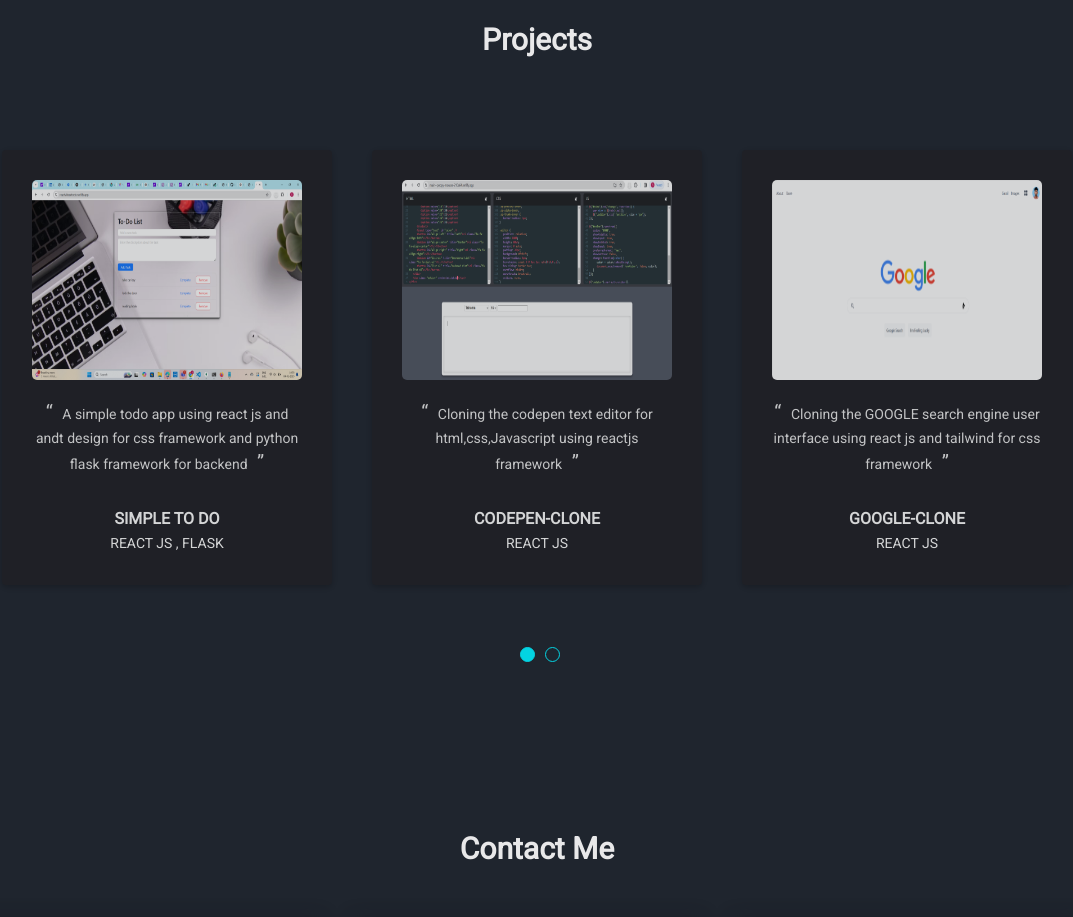
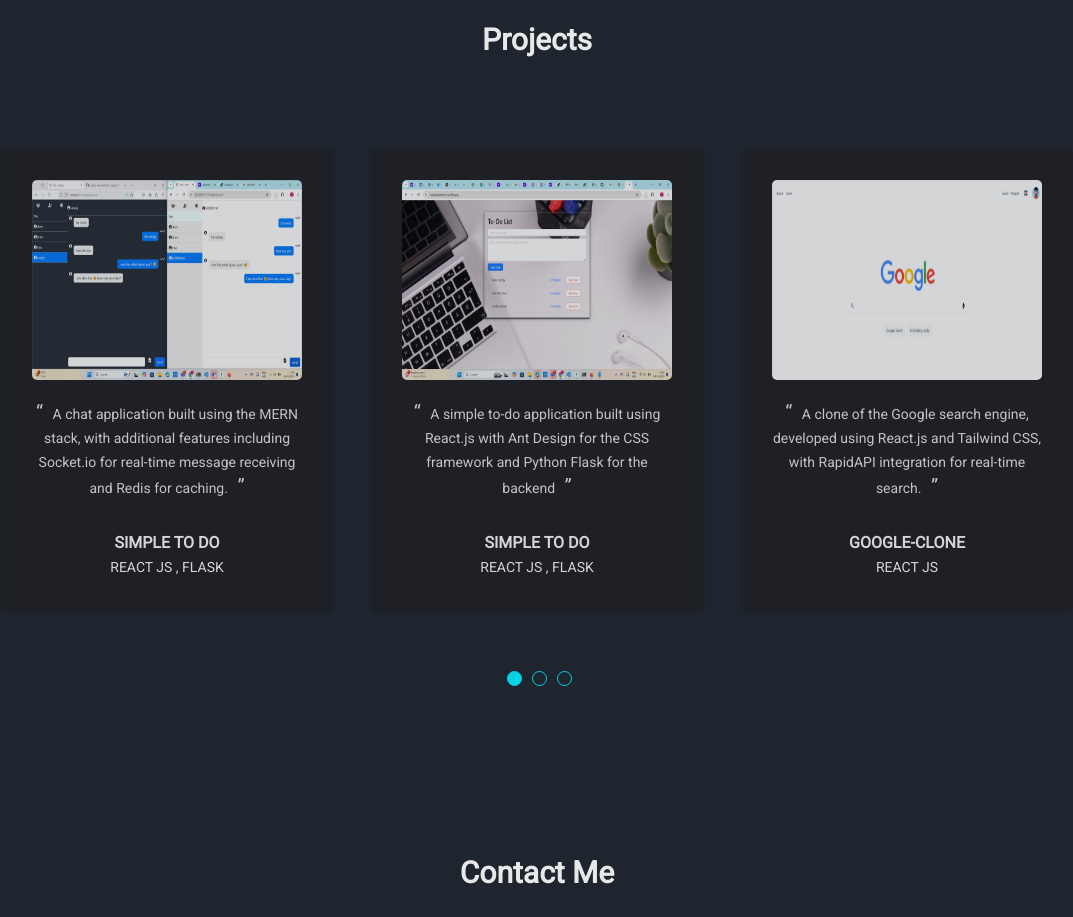
Before and after one commit to Sanjaypbce/sanjay, a plain HTML site: page index.html in a window 1280 px wide. Shown: the part 3400-4317 px from the top of the page, without its empty margins (103-1176 px from the left). Drawn offline with Linux system fonts and the light colour scheme.

Commit message:
fixed chat

```diff
--- a/index.html
+++ b/index.html
@@ -622,18 +622,43 @@
               data-wow-duration="0.8s"
               data-wow-delay="0.3s"
             >
-
+              <a href="https://chatzzyyy.netlify.app">
+                <div class="each-client-item">
+                  <div class="mh-client-item dark-bg black-shadow-1">
+                    <img src="assets/images/projects/chat.png" alt="" class="img-fluid" style="border-radius: 5px;height: 200px;" />
+                    <p>
+                      A chat application built using the MERN stack, with additional features including Socket.io for real-time message receiving and Redis for caching.
+                    </p>
+                    <h4>SIMPLE TO DO</h4>
+                    <span>REACT JS , FLASK</span>
+                  </div>
+                </div>
+              </a>
               <a href="https://reactviteeetodo.netlify.app//">
                 <div class="each-client-item">
                   <div class="mh-client-item dark-bg black-shadow-1">
                     <img src="assets/images/projects/to_do.png" alt="" class="img-fluid" style="border-radius: 5px;height: 200px;" />
                     <p>
-                      A simple todo app using react js and andt design for css framework and python flask framework for backend
+                      A simple to-do application built using React.js with Ant Design for the CSS framework and Python Flask for the backend
                     </p>
                     <h4>SIMPLE TO DO</h4>
                     <span>REACT JS , FLASK</span>
                   </div>
                 </div>
+              </a>
+
+              </a>
+                <a href="https://shiny-souffle-ed1721.netlify.app">
+                <div class="each-client-item">
+                <div class="mh-client-item dark-bg black-shadow-1">
+                  <img src="assets/images/projects/Screenshot (106).png" alt="" class="img-fluid"  style="border-radius: 5px;height: 200px;" />
+                  <p>
+                    A clone of the Google search engine, developed using React.js and Tailwind CSS, with RapidAPI integration for real-time search.
+                  </p>
+                  <h4>GOOGLE-CLONE</h4>
+                  <span>REACT JS</span>
+                </div>
+              </div>
               </a>
 
 
@@ -650,19 +675,7 @@
                   </div>
                 </div>
 
-              </a>
-                <a href="https://shiny-souffle-ed1721.netlify.app">
-                <div class="each-client-item">
-                <div class="mh-client-item dark-bg black-shadow-1">
-                  <img src="assets/images/projects/Screenshot (106).png" alt="" class="img-fluid"  style="border-radius: 5px;height: 200px;" />
-                  <p>
-                    Cloning the GOOGLE search engine user interface using react js and tailwind for css framework
-                  </p>
-                  <h4>GOOGLE-CLONE</h4>
-                  <span>REACT JS</span>
-                </div>
-              </div>
-              </a>
+
               <a href="https://precious-souffle-cf1841.netlify.app">
 
               <div class="each-client-item">
```
Also changed, not shown: assets/images/projects/chat.png (added).
